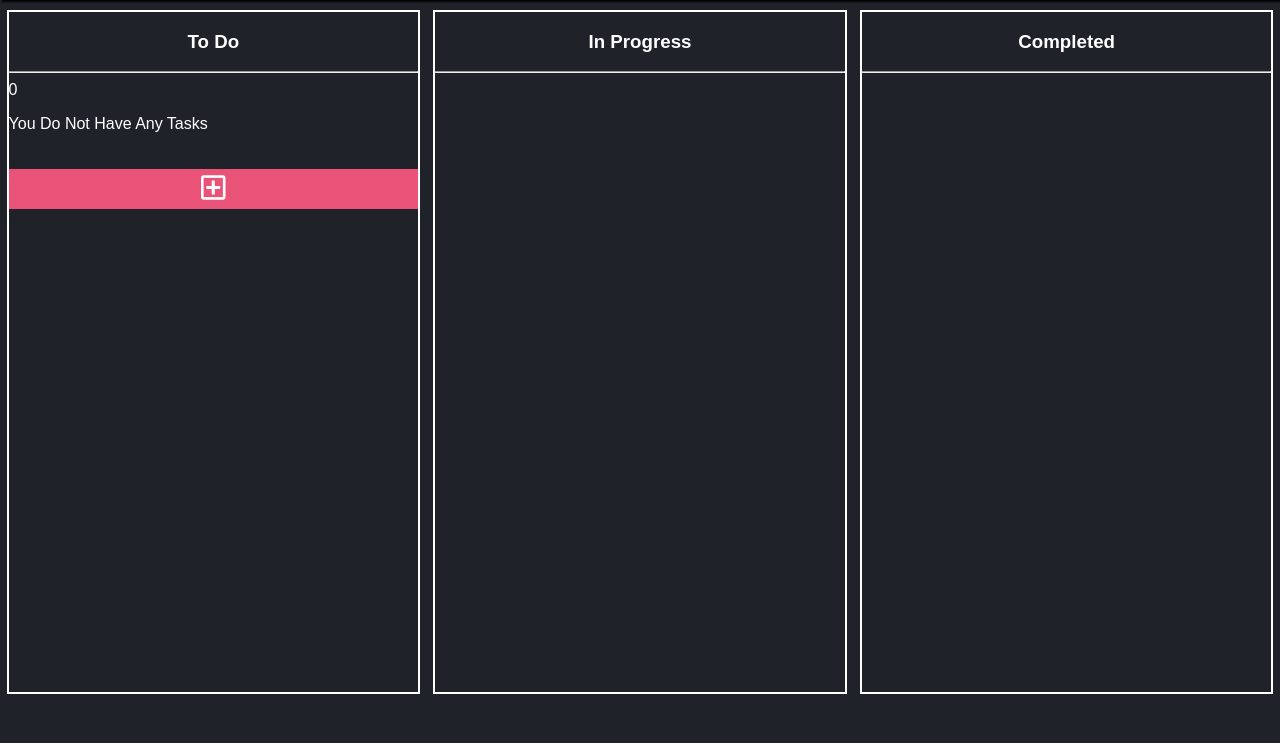
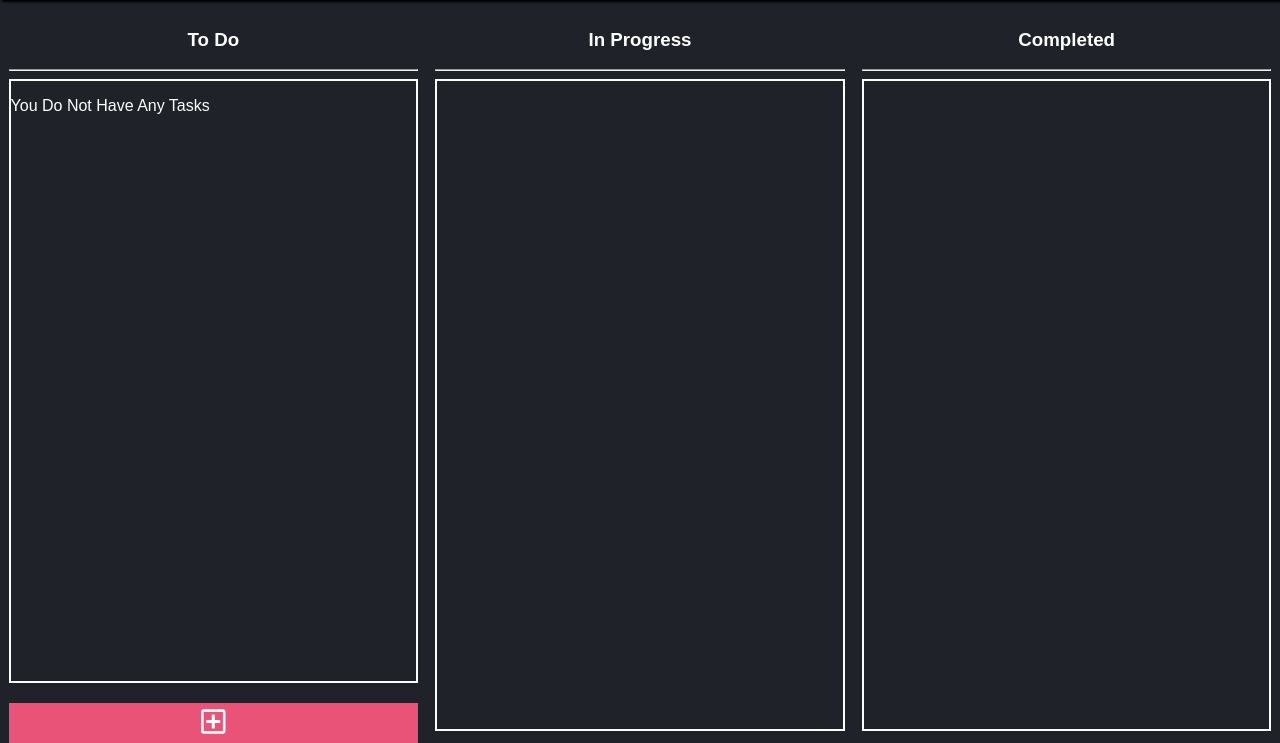
Before and after one commit to SilenceOfTheLambdas/tasker, a PHP site: page /landing.php in a window 1280 px wide. Shown: the part 60-803 px from the top of the page. Before the commit the page ends 754 px from the top, so only its background shows below. Run offline with PHP 8.4, Linux system fonts and the light colour scheme; the visitor is signed in with stand-in values (Sample User, id 1); tables that the repository leaves empty or names only in its code hold one stand-in row (values such as "Sample post"); data that the repository does not hold is empty.

Commit message:
improved design

```diff
--- a/css/main.css
+++ b/css/main.css
@@ -352,6 +352,11 @@ div.project-selector {
     flex-basis: 10%;
 }
 
+div.container-wrapper {
+    width: 32%;
+    height: 60px;
+}
+
 /* Container */
 div.container {
     display: flex;
@@ -370,7 +375,7 @@ div.container {
 div.box-1 { /* To DO */
     background: var(--box-BG-color);
     flex-basis: 32%;
-    height: 85vh;
+    height: 75vh;
     clear: both;
     overflow: auto;
     border: white solid 2px;
@@ -380,7 +385,7 @@ div.box-2 { /* In Progress */
     background: var(--box-BG-color);
     flex-basis: 32%;
     clear: both;
-    height: 85vh;
+    height: 81vh;
     overflow: auto;
     border: white solid 2px;
 }
@@ -388,7 +393,7 @@ div.box-2 { /* In Progress */
 div.box-3 { /* Completed */
     background: var(--box-BG-color);
     flex-basis: 32%;
-    height: 85vh;
+    height: 81vh;
     overflow: auto;
     border: white solid 2px;
 }
@@ -470,3 +475,19 @@ button {
     width: 100%;
     font-size: 28px;
 }
+
+/* Adding Item */
+
+.modal {
+    display: none;
+    position: fixed;
+    z-index: 99;
+    left: 0;
+    top: 0;
+
+    margin: 0 auto;
+    overflow: auto;
+    height: 40vh;
+    width: 60%;
+    background-color: #E95378;
+}
--- a/landing.php
+++ b/landing.php
@@ -76,11 +76,10 @@
     </header>
 
     <div class="container">
-
-        <div class="box-1"> <!-- TODO Box -->
+        <div class="container-wrapper">
             <h3 class="headerTitle">To Do</h3>
             <hr>
-
+            <div class="box-1"> <!-- TODO Box -->
                 <?php
                 /**
                  * This part checks to see if the user has any projects, if not they are forced to make one.
@@ -151,7 +150,6 @@
                     }
                     $Project_ID = mysqli_fetch_assoc($ProjectID); // This variable stores all of the data performed from the query above, into a nice little array.
                     $ID = intval($Project_ID['projectID']); // THIS IS THE ID!
-                echo($ID);
                     $sql = "SELECT task_title,task_date,task_time,task_state,task_priority,task_desc FROM tasks WHERE projectID=".intval($ID)." ORDER BY tasks.task_date ASC";
                     $result = $connection-> query($sql);
 
@@ -195,7 +193,7 @@
                     }
 
                 ?>
-
+			</div>
 				<div class="addItem">
 
 					<form action="landing.php" method="post">
@@ -203,21 +201,21 @@
 					</form>
 
 				</div>
+            </div>
+        <div class="container-wrapper">
+            <h3 class="headerTitle">In Progress</h3>
+            <hr>
+            <div class="box-2"> <!-- IN PROGRESS Box -->
 
             </div>
+        </div>
 
-        <div class="box-2"> <!-- IN PROGRESS Box -->
-            <h3 class="headerTitle">In Progress</h3>
+        <div class="container-wrapper">
+            <h3 class="headerTitle">Completed</h3>
             <hr>
+            <div class="box-2"> <!-- Completed Box -->
 
             </div>
-
-        <div class="box-3"> <!-- COMPLETED Box -->
-            <h3 class="headerTitle">Completed</h3>
-            <hr>
-
-
-
         </div>
 
     </div>
```
Lines whose indentation alone changed are shown as unchanged.
